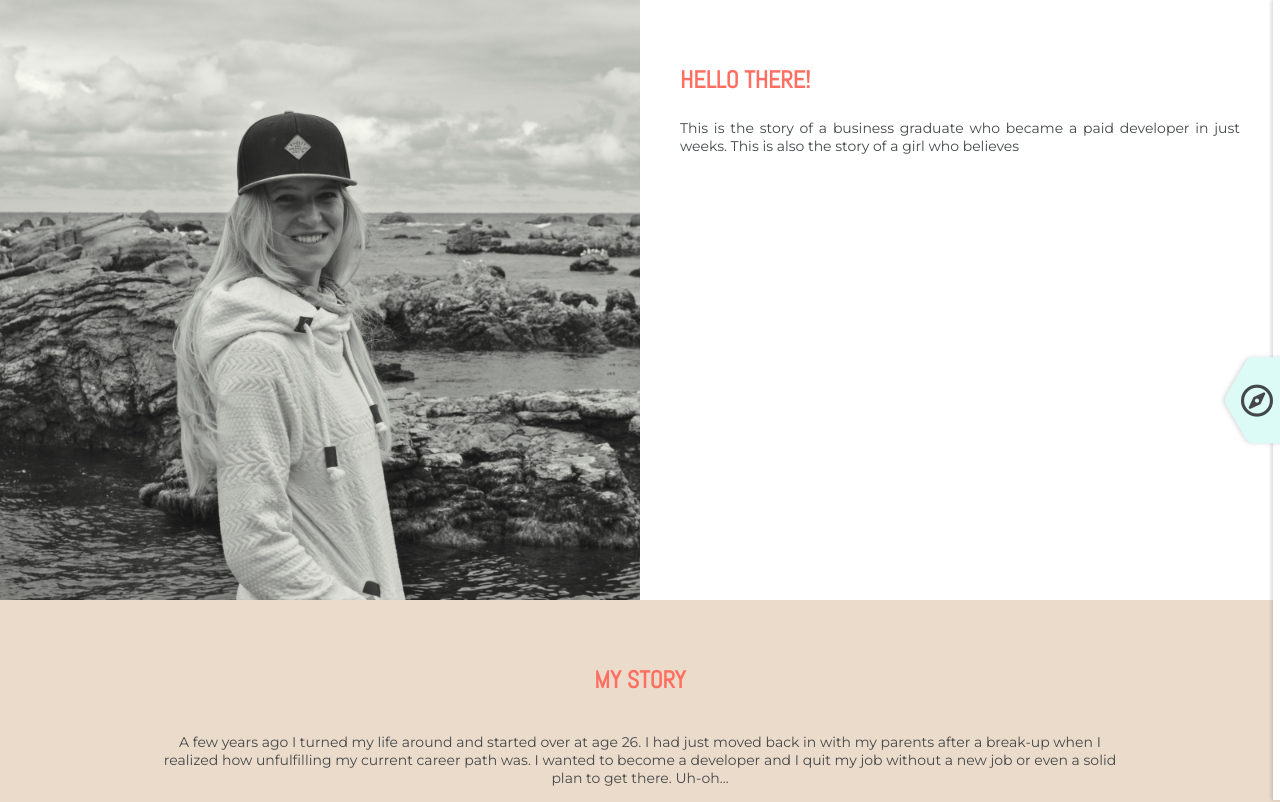
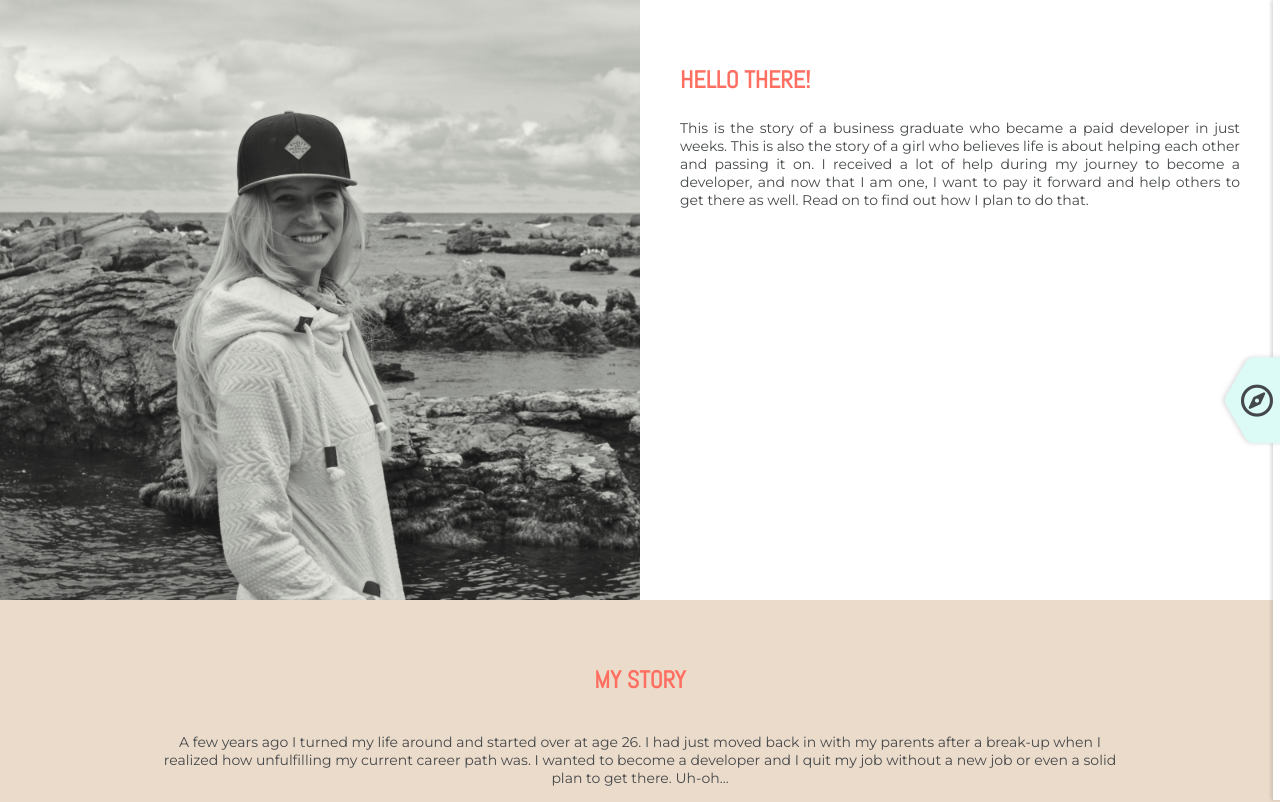
Before and after one commit to Claudia413/supreme-octo-fun, a Vue app: page /#/about in a window 1280 px wide. Shown: the top 802 px of the page. Built offline with nearby package versions, Linux system fonts and the light colour scheme; a web font is replaced by a local one.

Commit message:
Add new introduction content

```diff
--- a/src/views/About.vue
+++ b/src/views/About.vue
@@ -8,7 +8,7 @@
 		>
 		<section class="intro-text text-block">
 			<h3>Hello there!</h3>
-			<p>This is the story of a business graduate who became a paid developer in just weeks. This is also the story of a girl who believes</p>
+			<p>This is the story of a business graduate who became a paid developer in just weeks. This is also the story of a girl who believes life is about helping each other and passing it on. I received a lot of help during my journey to become a developer, and now that I am one, I want to pay it forward and help others to get there as well. Read on to find out how I plan to do that.</p>
 		</section>
 		<section class="full-block long-bio">
 			<h3>My story</h3>
```
